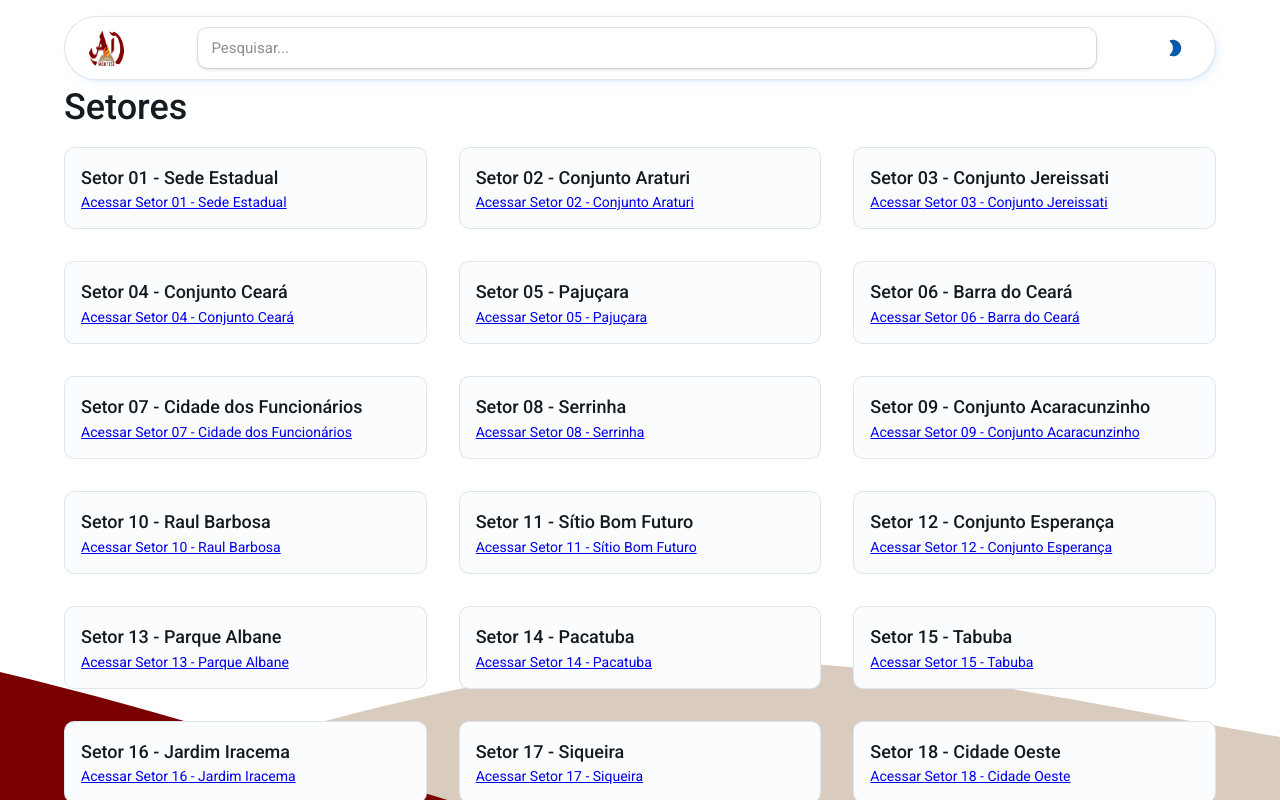
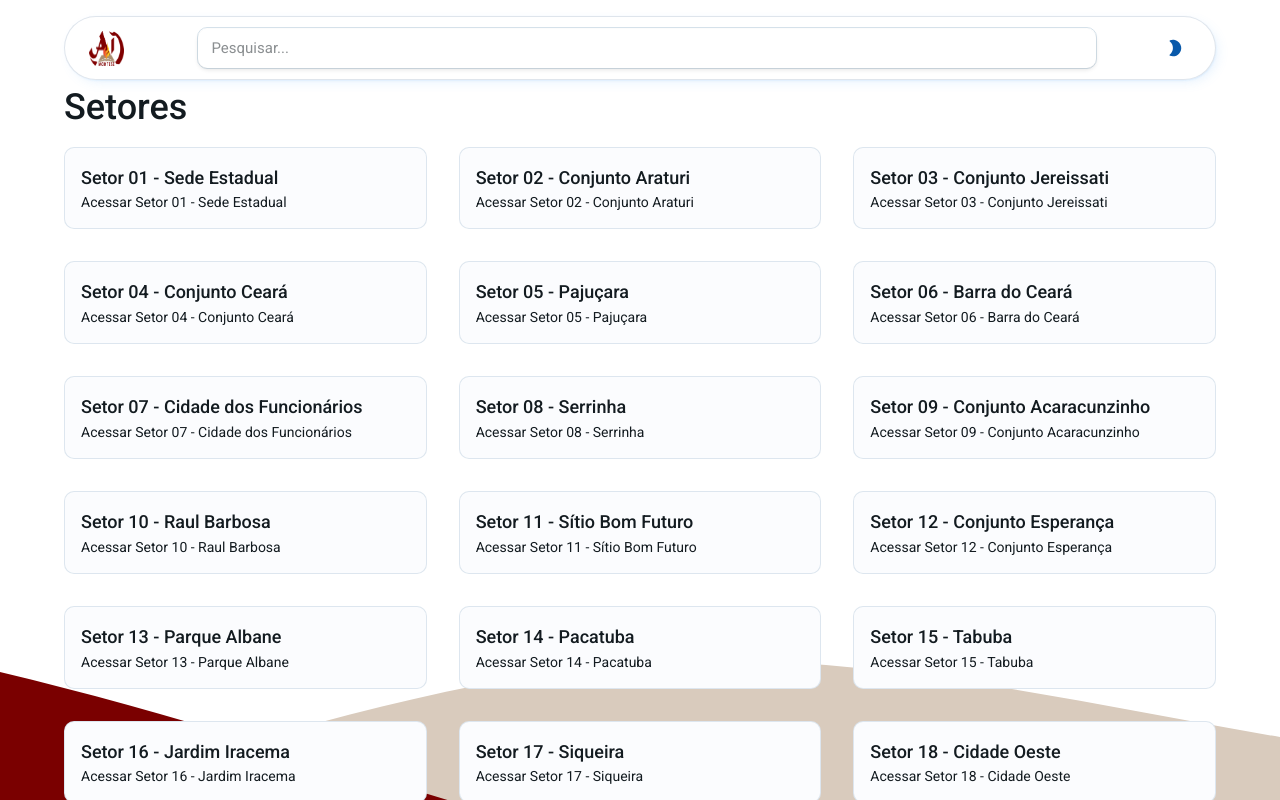
Before and after one commit to levibf/igreja-link, a React (Vite) app: page /setores in a window 1280 px wide. Shown: the top 800 px of the page. Built offline with nearby package versions, Linux system fonts and the light colour scheme.

Commit message:
fix link setores

```diff
--- a/src/components/Setor/Setor.jsx
+++ b/src/components/Setor/Setor.jsx
@@ -28,18 +28,19 @@ function Setor() {
 <Grid container spacing={4}>
   {filteredSetores.map((setor, index) => (
     <Grid item key={index} xs={12} sm={6} md={4}>
-            <Card>
+      {/* Envolver o Card com o Link para tornar o card inteiro clicável */}
+      <Link to={`/setores/${setor.id}`} style={{ textDecoration: 'none' }}>
+        <Card sx={{ height: '100%' }}> {/* Certifique-se de que o Card ocupa toda a altura disponível */}
           <Box sx={{ p: 2 }}>
             <Typography variant="h6" component="h2">
               {setor.titulo}
             </Typography>
-                <Link to={`/setores/${setor.id}`}>
             <Typography variant="body2">
               Acessar {setor.titulo}
             </Typography>
-                </Link>
           </Box>
         </Card>
+      </Link>
     </Grid>
   ))}
 </Grid>
```
Lines whose indentation alone changed are shown as unchanged.
